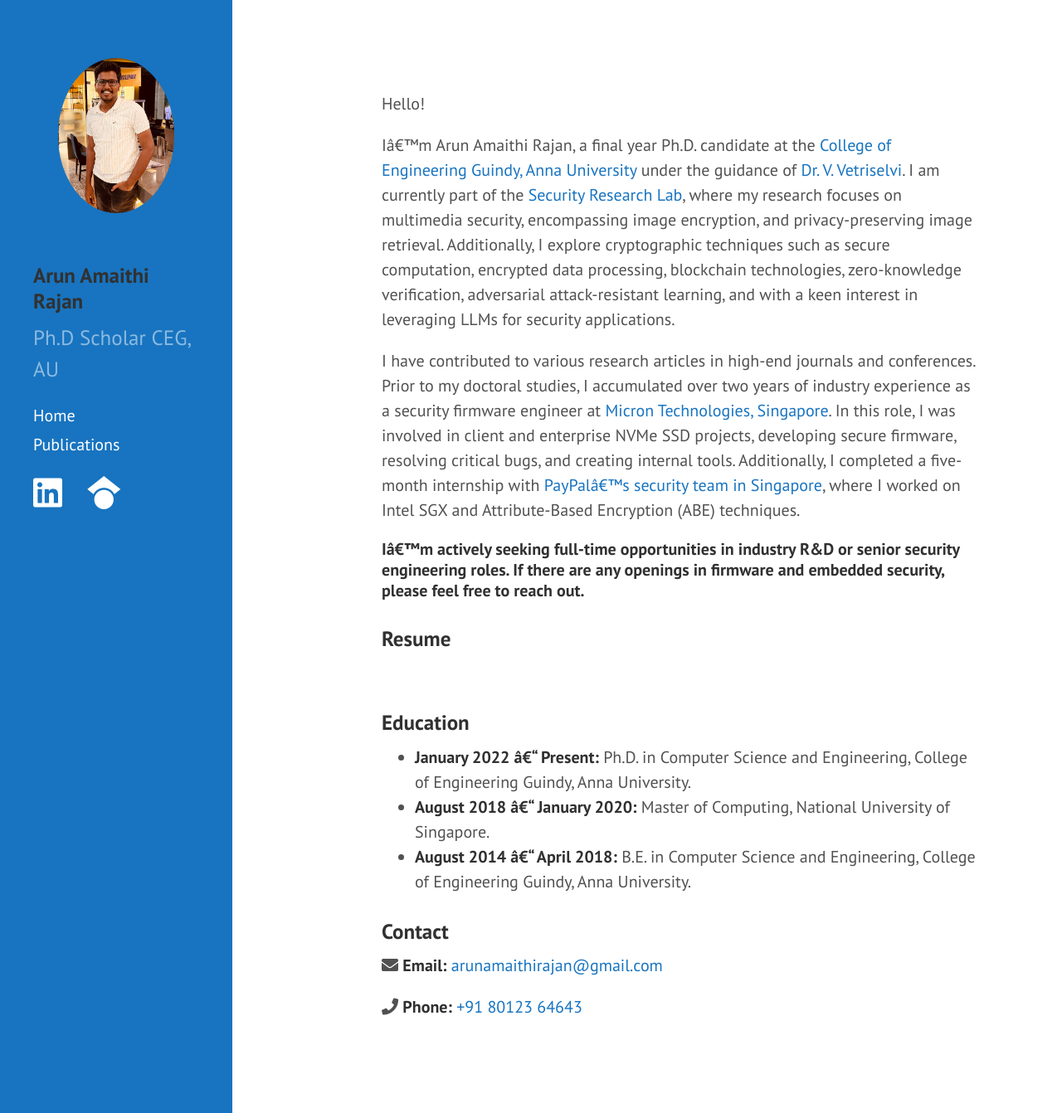
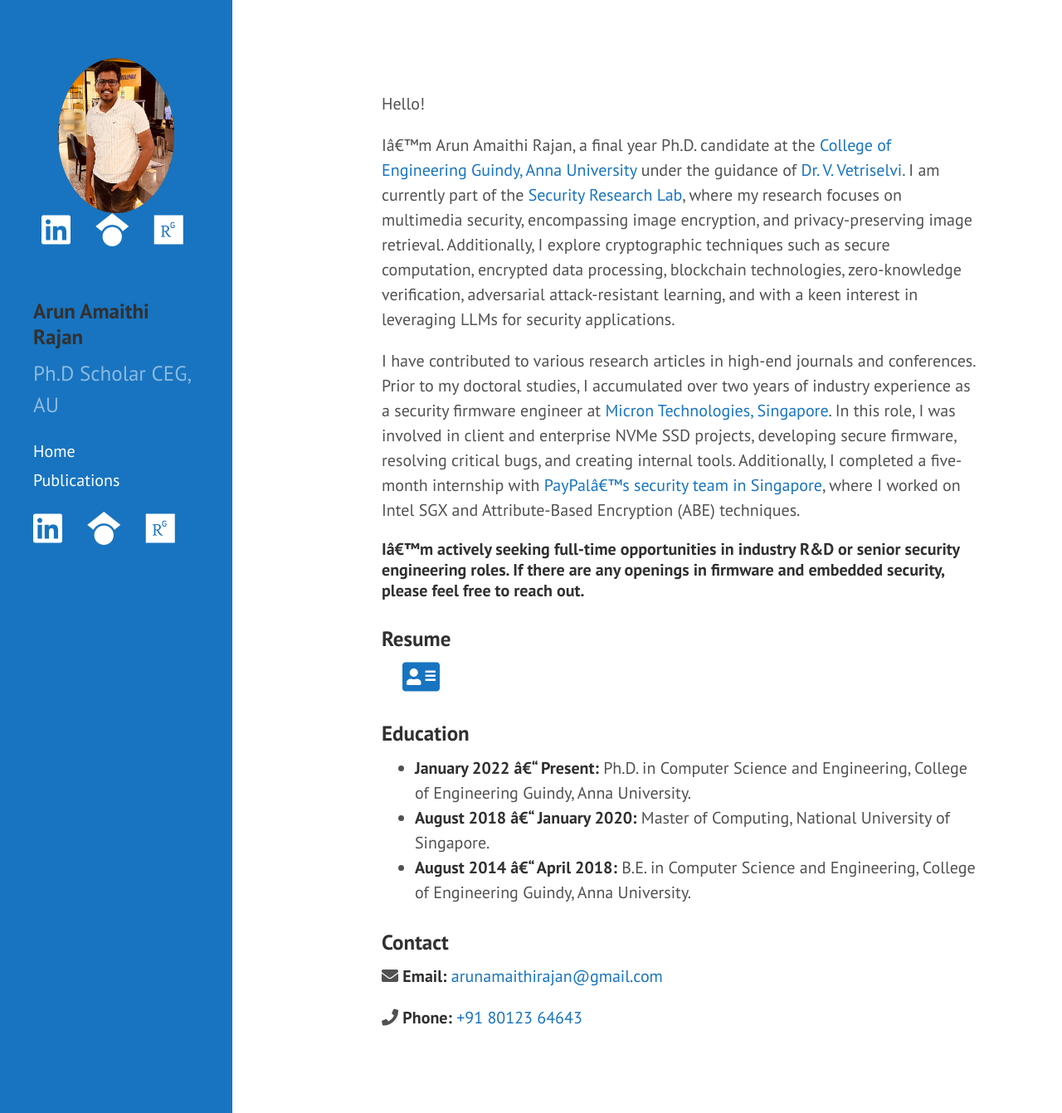
Before and after one commit to arunamaithi/arunamaithi.github.io, a Jekyll site: the page built from index.md, in a window 1280 px wide and 1342 px high. Shown: the whole window at 83% size. Built offline with Jekyll 4.4.1, drawn with Linux system fonts in a browser that asks for light colours.

Commit message:
side bar update

```diff
--- a/_includes/sidebar.html
+++ b/_includes/sidebar.html
@@ -2,6 +2,21 @@
   <div class="sidebar-logo" style="align:center">
       <!--<img src="http://www.gravatar.com/avatar/{{ site.gravatar_md5 }}" />-->
 		<img src="/files/photo.jpg" />
+    <a href="https://www.linkedin.com/in/arunamaithi/">
+  	  <!-- <i class="fa fa-linkedin fa-2x"></i> -->
+      <i class="fa-brands fa-linkedin fa-2x"></i>
+    </a>
+    <!-- <a style="padding-left:25px;" href="{{ site.url }}/cv.pdf">
+  	  <i class="fa fa-address-card fa-2x"></i>
+    </a> -->
+    <a style="padding-left:25px" href="https://scholar.google.com/citations?user=RZSZVf8AAAAJ&hl=en">
+      <i class="fa-brands fa-google-scholar fa-2x"></i>
+    </a>
+
+    <a style="padding-left:25px" href="https://scholar.google.com/citations?user=RZSZVf8AAAAJ&hl=en">
+      <i class="fa-brands fa-researchgate fa-2x"></i>
+      <!-- <i class="fa-brands fa-google-scholar fa-2x"></i> -->
+    </a>
   </div>
   <div class="container">
     <div class="sidebar-about">
@@ -46,6 +61,11 @@
     <a style="padding-left:25px" href="https://scholar.google.com/citations?user=RZSZVf8AAAAJ&hl=en">
       <i class="fa-brands fa-google-scholar fa-2x"></i>
     </a>
+
+    <a style="padding-left:25px" href="https://scholar.google.com/citations?user=RZSZVf8AAAAJ&hl=en">
+      <i class="fa-brands fa-researchgate fa-2x"></i>
+      <!-- <i class="fa-brands fa-google-scholar fa-2x"></i> -->
+    </a>
     <!-- <a style="padding-left:25px;" href="https://twitter.com/soundarya05"> -->
   	  <!-- <i class="fa fa-twitter fa-2x"></i> -->
       <!-- <i class="fa-brands fa-square-x-twitter fa-2x"></i>
--- a/index.md
+++ b/index.md
@@ -33,7 +33,8 @@ I have contributed to various research articles in high-end journals and confere
 
 <h3>Resume</h3>
 <a style="padding-left:25px;" href="{{ site.url }}/cv.pdf">
-  <i class="fa-solid fa-file-user fa-2x"></i>
+  <i class="fa fa-address-card fa-2x"></i>
+  <!-- <i class="fa-solid fa-file-user fa-2x"></i> -->
 </a>
 
 <!-- <a href="https://www.linkedin.com/in/arunamaithi/">
```
